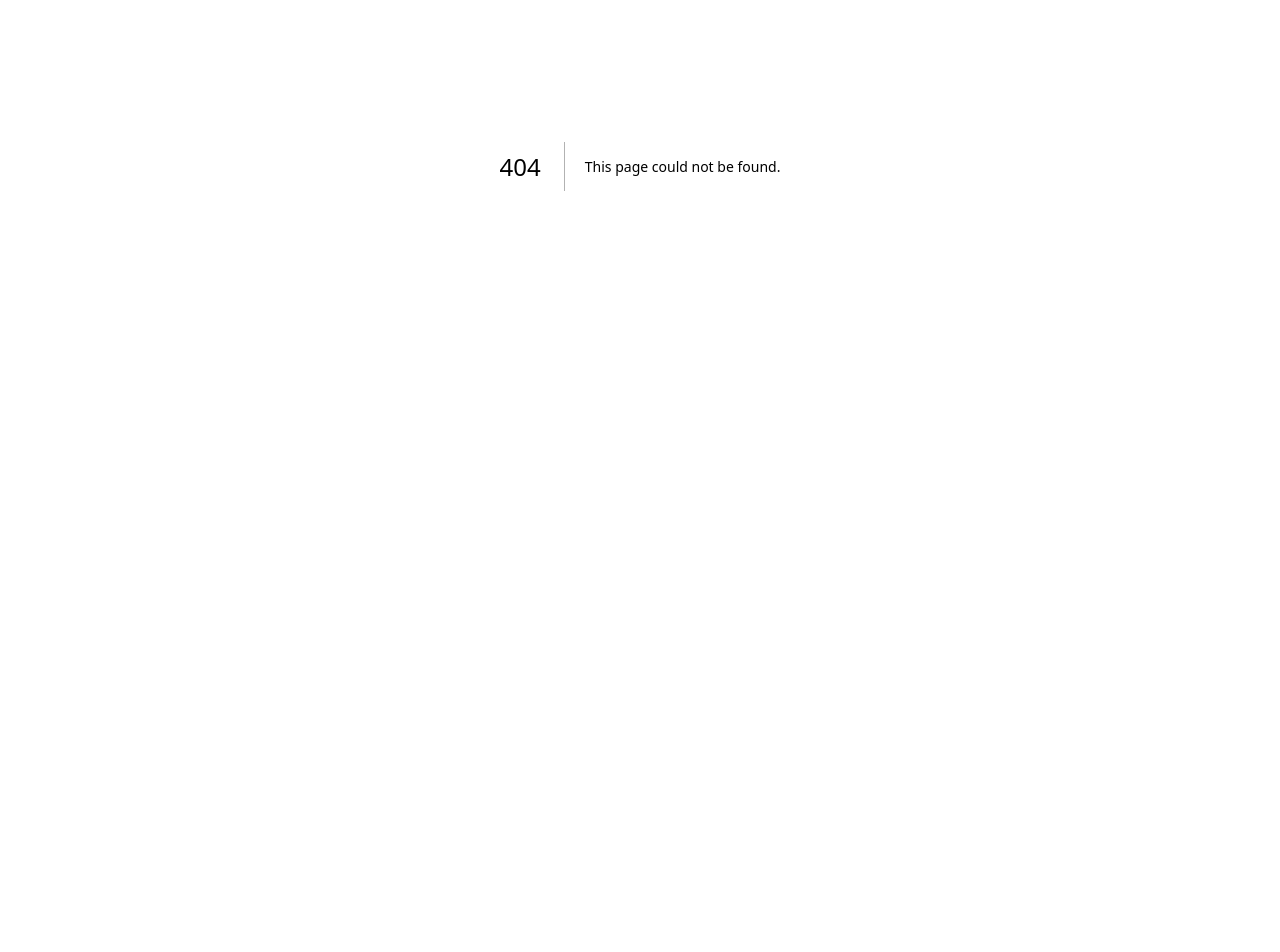
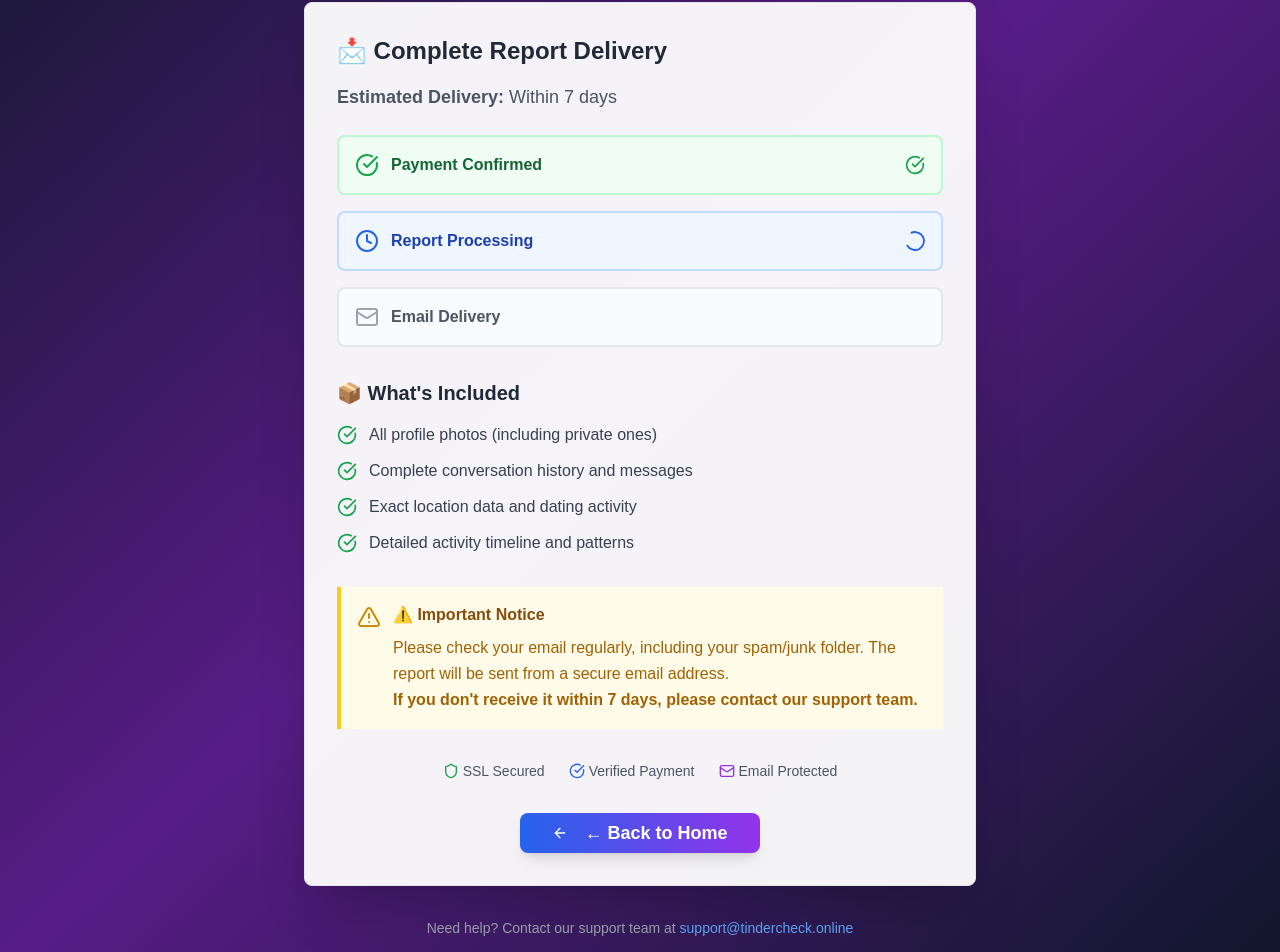
Before and after one commit to horizonteexpedito/tindev2.2, a Next.js app: page /thanks in a window 1280 px wide. Before the commit this address had no page. Shown: the part 234-1186 px from the top of the page. Before the commit the page ends 800 px from the top, so only its background shows below. Built offline with nearby package versions, Linux system fonts and the light colour scheme.

Commit message:
feat: add payment confirmation and report delivery page
Implement `/thanks` page with success header, report delivery section, included items, important notice, and CTA button.

Co-authored-by: null <218061222+horizonteexpedito@users.noreply.github.com>

```diff
--- /dev/null
+++ b/app/thanks/page.tsx
@@ -0,0 +1,204 @@
+"use client"
+
+import { motion } from "framer-motion"
+import { CheckCircle, Clock, Mail, Shield, ArrowLeft, AlertTriangle } from "lucide-react"
+import { Button } from "@/components/ui/button"
+import { Card, CardContent } from "@/components/ui/card"
+import { useRouter } from "next/navigation"
+
+export default function ThanksPage() {
+  const router = useRouter()
+
+  const reportItems = [
+    "All profile photos (including private ones)",
+    "Complete conversation history and messages",
+    "Exact location data and dating activity",
+    "Detailed activity timeline and patterns",
+  ]
+
+  const processSteps = [
+    { icon: CheckCircle, label: "Payment Confirmed", status: "completed" },
+    { icon: Clock, label: "Report Processing", status: "current" },
+    { icon: Mail, label: "Email Delivery", status: "pending" },
+  ]
+
+  return (
+    <div className="min-h-screen bg-gradient-to-br from-slate-900 via-purple-900 to-slate-900">
+      <div className="container mx-auto px-4 py-8">
+        <motion.div
+          initial={{ opacity: 0, y: 20 }}
+          animate={{ opacity: 1, y: 0 }}
+          transition={{ duration: 0.6 }}
+          className="max-w-2xl mx-auto"
+        >
+          {/* Header */}
+          <div className="text-center mb-8">
+            <motion.div
+              initial={{ scale: 0 }}
+              animate={{ scale: 1 }}
+              transition={{ delay: 0.2, type: "spring", stiffness: 200 }}
+              className="inline-flex items-center justify-center w-20 h-20 bg-green-500 rounded-full mb-4"
+            >
+              <CheckCircle className="w-10 h-10 text-white" />
+            </motion.div>
+
+            <h1 className="text-4xl font-bold text-white mb-2">🎉 Payment Successful!</h1>
+            <p className="text-xl text-gray-300">
+              Thank you for your purchase. Your complete report is being processed.
+            </p>
+          </div>
+
+          {/* Main Content Card */}
+          <Card className="bg-white/95 backdrop-blur-sm shadow-2xl">
+            <CardContent className="p-8">
+              {/* Report Delivery Section */}
+              <div className="mb-8">
+                <h2 className="text-2xl font-bold text-gray-800 mb-4 flex items-center">📩 Complete Report Delivery</h2>
+                <p className="text-lg text-gray-600 mb-6">
+                  <strong>Estimated Delivery:</strong> Within 7 days
+                </p>
+
+                {/* Process Steps */}
+                <div className="space-y-4">
+                  {processSteps.map((step, index) => {
+                    const Icon = step.icon
+                    return (
+                      <motion.div
+                        key={index}
+                        initial={{ opacity: 0, x: -20 }}
+                        animate={{ opacity: 1, x: 0 }}
+                        transition={{ delay: 0.3 + index * 0.1 }}
+                        className={`flex items-center p-4 rounded-lg border-2 ${
+                          step.status === "completed"
+                            ? "bg-green-50 border-green-200"
+                            : step.status === "current"
+                              ? "bg-blue-50 border-blue-200"
+                              : "bg-gray-50 border-gray-200"
+                        }`}
+                      >
+                        <Icon
+                          className={`w-6 h-6 mr-3 ${
+                            step.status === "completed"
+                              ? "text-green-600"
+                              : step.status === "current"
+                                ? "text-blue-600"
+                                : "text-gray-400"
+                          }`}
+                        />
+                        <span
+                          className={`font-semibold ${
+                            step.status === "completed"
+                              ? "text-green-800"
+                              : step.status === "current"
+                                ? "text-blue-800"
+                                : "text-gray-600"
+                          }`}
+                        >
+                          {step.label}
+                        </span>
+                        {step.status === "completed" && <CheckCircle className="w-5 h-5 text-green-600 ml-auto" />}
+                        {step.status === "current" && (
+                          <motion.div
+                            animate={{ rotate: 360 }}
+                            transition={{ duration: 2, repeat: Number.POSITIVE_INFINITY, ease: "linear" }}
+                            className="w-5 h-5 border-2 border-blue-600 border-t-transparent rounded-full ml-auto"
+                          />
+                        )}
+                      </motion.div>
+                    )
+                  })}
+                </div>
+              </div>
+
+              {/* What's Included */}
+              <div className="mb-8">
+                <h3 className="text-xl font-bold text-gray-800 mb-4 flex items-center">📦 What's Included</h3>
+                <div className="space-y-3">
+                  {reportItems.map((item, index) => (
+                    <motion.div
+                      key={index}
+                      initial={{ opacity: 0, x: -10 }}
+                      animate={{ opacity: 1, x: 0 }}
+                      transition={{ delay: 0.5 + index * 0.1 }}
+                      className="flex items-center"
+                    >
+                      <CheckCircle className="w-5 h-5 text-green-600 mr-3 flex-shrink-0" />
+                      <span className="text-gray-700">{item}</span>
+                    </motion.div>
+                  ))}
+                </div>
+              </div>
+
+              {/* Important Notice */}
+              <motion.div
+                initial={{ opacity: 0, y: 10 }}
+                animate={{ opacity: 1, y: 0 }}
+                transition={{ delay: 0.8 }}
+                className="bg-yellow-50 border-l-4 border-yellow-400 p-4 mb-8"
+              >
+                <div className="flex items-start">
+                  <AlertTriangle className="w-6 h-6 text-yellow-600 mr-3 flex-shrink-0 mt-0.5" />
+                  <div>
+                    <h4 className="font-semibold text-yellow-800 mb-2">⚠️ Important Notice</h4>
+                    <p className="text-yellow-700 leading-relaxed">
+                      Please check your email regularly, including your spam/junk folder. The report will be sent from a
+                      secure email address.
+                      <br />
+                      <strong>If you don't receive it within 7 days, please contact our support team.</strong>
+                    </p>
+                  </div>
+                </div>
+              </motion.div>
+
+              {/* Security Badges */}
+              <div className="flex justify-center items-center space-x-6 mb-8 text-sm text-gray-600">
+                <div className="flex items-center">
+                  <Shield className="w-4 h-4 mr-1 text-green-600" />
+                  SSL Secured
+                </div>
+                <div className="flex items-center">
+                  <CheckCircle className="w-4 h-4 mr-1 text-blue-600" />
+                  Verified Payment
+                </div>
+                <div className="flex items-center">
+                  <Mail className="w-4 h-4 mr-1 text-purple-600" />
+                  Email Protected
+                </div>
+              </div>
+
+              {/* CTA Button */}
+              <motion.div
+                initial={{ opacity: 0, y: 10 }}
+                animate={{ opacity: 1, y: 0 }}
+                transition={{ delay: 1 }}
+                className="text-center"
+              >
+                <Button
+                  onClick={() => router.push("/")}
+                  className="bg-gradient-to-r from-blue-600 to-purple-600 hover:from-blue-700 hover:to-purple-700 text-white px-8 py-3 text-lg font-semibold rounded-lg shadow-lg hover:shadow-xl transition-all duration-300"
+                >
+                  <ArrowLeft className="w-5 h-5 mr-2" />← Back to Home
+                </Button>
+              </motion.div>
+            </CardContent>
+          </Card>
+
+          {/* Footer Note */}
+          <motion.div
+            initial={{ opacity: 0 }}
+            animate={{ opacity: 1 }}
+            transition={{ delay: 1.2 }}
+            className="text-center mt-8 text-gray-400 text-sm"
+          >
+            <p>
+              Need help? Contact our support team at{" "}
+              <a href="mailto:support@tindercheck.online" className="text-blue-400 hover:underline">
+                support@tindercheck.online
+              </a>
+            </p>
+          </motion.div>
+        </motion.div>
+      </div>
+    </div>
+  )
+}
```
